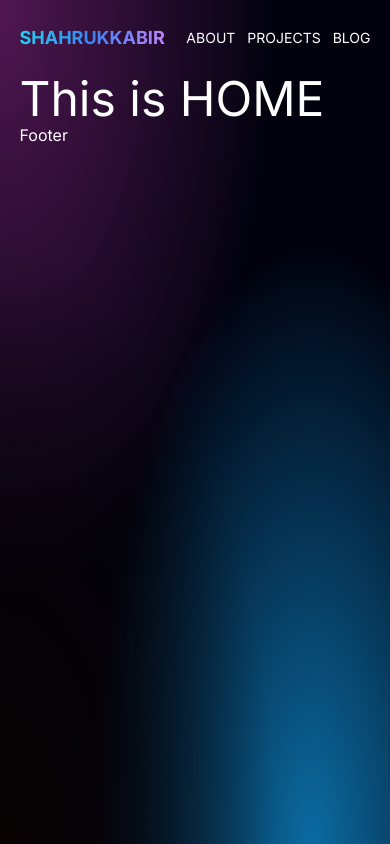
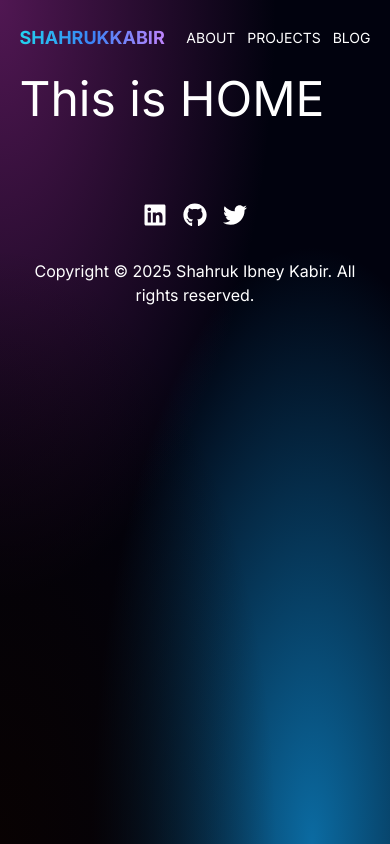
Before and after one commit to shahrukkabir/shahrukkabir.me, a React (Vite) app: page / in a window 390 px wide. Built offline with nearby package versions, Linux system fonts and the light colour scheme.

Commit message:
complete footer component

```diff
--- a/src/Pages/Shared/Footer.jsx
+++ b/src/Pages/Shared/Footer.jsx
@@ -1,10 +1,42 @@
-import React from 'react';
+import { FaGithub, FaLinkedin, FaTwitter } from "react-icons/fa";
 
 const Footer = () => {
+    const socialLinks = [
+        {
+            id: 1,
+            name: FaLinkedin,
+            url: "https://www.linkedin.com/in/shahrukkabir/",
+        },
+        {
+            id: 2,
+            name: FaGithub,
+            url: "https://github.com/shahrukkabir"
+        },
+        {
+            id: 3,
+            name: FaTwitter,
+            url: "https://x.com/shahrukkabir03"
+        }
+    ];
+
     return (
-        <div>
-            <h2>Footer</h2>
-        </div>
+        <footer>
+            <div className="flex lg:flex-row gap-8 mt-20 mb-12 lg:gap-0 justify-between items-center flex-col">
+                <div className="flex lg:flex-1 lg:hidden justify-center gap-4 items-center">
+                    {socialLinks.map((social) => {
+                        const Icon = social.name;
+                        return (
+                            <a key={social.id} href={social.url} className="text-[24px] hover:primary_yellow duration-300 ease-in"> <Icon /> </a>
+                        );
+                    })}
+                </div>
+                <div className="flex-1 block">
+                    <p className="text-center lg:text-nowrap lg:text-start text-wrap">
+                        Copyright © 2025 Shahruk Ibney Kabir. All rights reserved.
+                    </p>
+                </div>
+            </div>
+        </footer>
     );
 };
 
```
